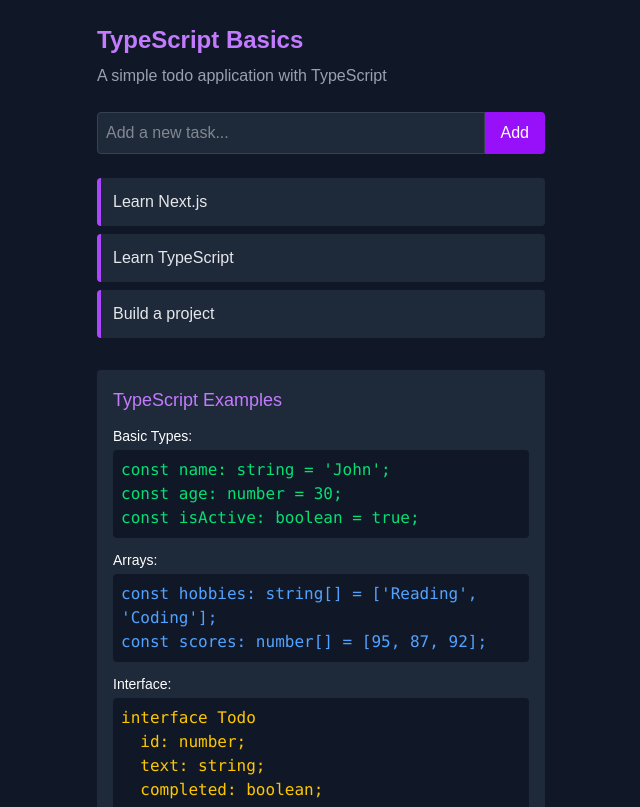
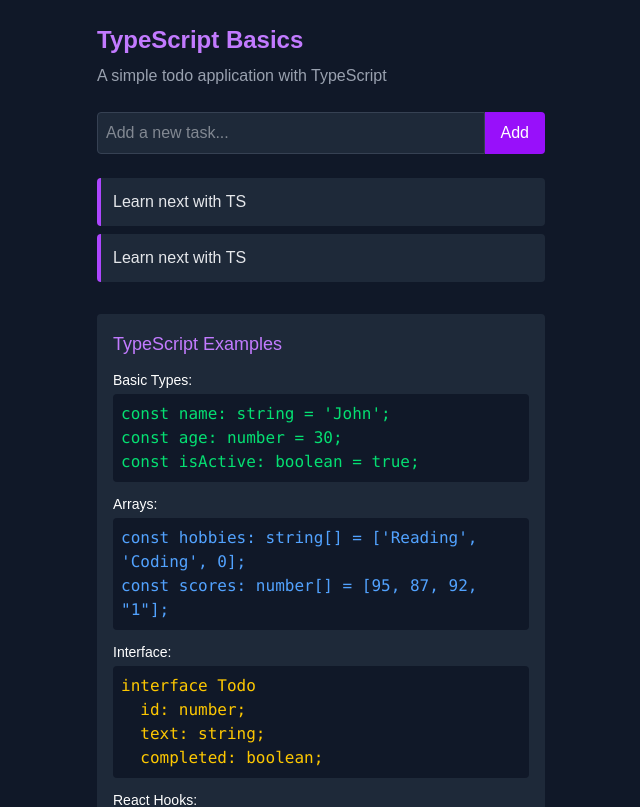
Before and after one commit to revou-fsse-feb25/demo-next-ts, a Next.js app: page /example in a window 1280 px wide. Shown: the top 807 px of the page, without its empty margins (319-959 px from the left). Built offline with nearby package versions, Linux system fonts and the light colour scheme.

Commit message:
feat: finish class

```diff
--- a/src/app/example/page.tsx
+++ b/src/app/example/page.tsx
@@ -1,37 +1,53 @@
 "use client";
 
-import React, { useState } from "react";
+import React, { ChangeEvent, useState } from "react";
 
 // TODO 1: Define a Todo interface
 // Create an interface that describes the shape of a todo item
 // It should have id, text, and completed properties
+interface Todo {
+  id: number | string;
+  text: string;
+  completed: boolean;
+  date?: number;
+}
 
-export default function TypeScriptBasicsPage() {
+export default function TypeScriptBasicsPage(): React.JSX.Element {
   // TODO 2: Add proper type to useState
   // Use the Todo interface you created and make an array of todos
-  const [todos, setTodos] = useState([
-    { id: 1, text: "Learn Next.js", completed: false },
-    { id: 2, text: "Learn TypeScript", completed: false },
-    { id: 3, text: "Build a project", completed: false },
+  // kenapa tadi ga dikasih interface tidak error?
+
+  const [todos, setTodos] = useState<Todo[]>([
+    {
+      id: "1",
+      text: "Learn next with TS",
+      completed: false,
+    },
+    {
+      id: 2,
+      text: "Learn next with TS",
+      completed: false,
+    },
   ]);
 
   // TODO 3: Add proper type to useState for the input field
-  const [newTodoText, setNewTodoText] = useState("");
+  const [newTodoText, setNewTodoText] = useState<string>("");
 
   // TODO 4: Add proper type for the event parameter
   // Import the correct event type from React and add it here
-  const handleInputChange = (e: any) => {
+  const handleInputChange = (e: ChangeEvent<HTMLInputElement>): void => {
     setNewTodoText(e.target.value);
   };
 
   // TODO 5: Add proper return type annotation to this function
-  const addTodo = () => {
+  const addTodo = (): void => {
     if (newTodoText.trim()) {
       // TODO 6: Add type annotation for the newTodo object
-      const newTodo = {
+      const newTodo: Todo = {
         id: Date.now(),
         text: newTodoText,
         completed: false,
+        date: Date.now(),
       };
       setTodos([...todos, newTodo]);
       setNewTodoText("");
@@ -39,13 +55,16 @@
   };
 
   // TODO 7: Add parameter type and return type annotations
-  const toggleTodo = (id: any) => {
+  const toggleTodo = (id: number | string): void => {
     setTodos(
       todos.map((todo) =>
         todo.id === id ? { ...todo, completed: !todo.completed } : todo
       )
     );
   };
+
+  const hobbies: (string | number)[] = ["Reading", "Coding", 0];
+  const scores: (string | number)[] = [95, 87, 92, "1"];
 
   return (
     <main className="min-h-screen bg-gray-900 text-gray-200 p-6">
@@ -118,9 +137,9 @@
               <h3 className="text-white text-sm font-medium mb-1">Arrays:</h3>
               <div className="bg-gray-900 p-2 rounded">
                 <code className="text-blue-400">
-                  const hobbies: string[] = ['Reading', 'Coding'];
+                  const hobbies: string[] = ['Reading', 'Coding', 0];
                   <br />
-                  const scores: number[] = [95, 87, 92];
+                  const scores: number[] = [95, 87, 92, "1"];
                 </code>
               </div>
             </div>
--- /dev/null
+++ b/src/app/exercise/page.tsx
@@ -0,0 +1,24 @@
+"use client";
+import Head from "next/head";
+import React, { useState } from "react";
+
+export default function Home(): React.JSX.Element {
+  const [counter, setCounter] = useState<number>(0);
+
+  function increment(): void {
+    setCounter(counter + 1);
+  }
+
+  return (
+    <div>
+      <Head>
+        <title>My Next.js App</title>
+      </Head>
+      <main>
+        <h1>Welcome to my app</h1>
+        <p>Counter: {counter}</p>
+        <button onClick={increment}>Increment</button>
+      </main>
+    </div>
+  );
+}
```
